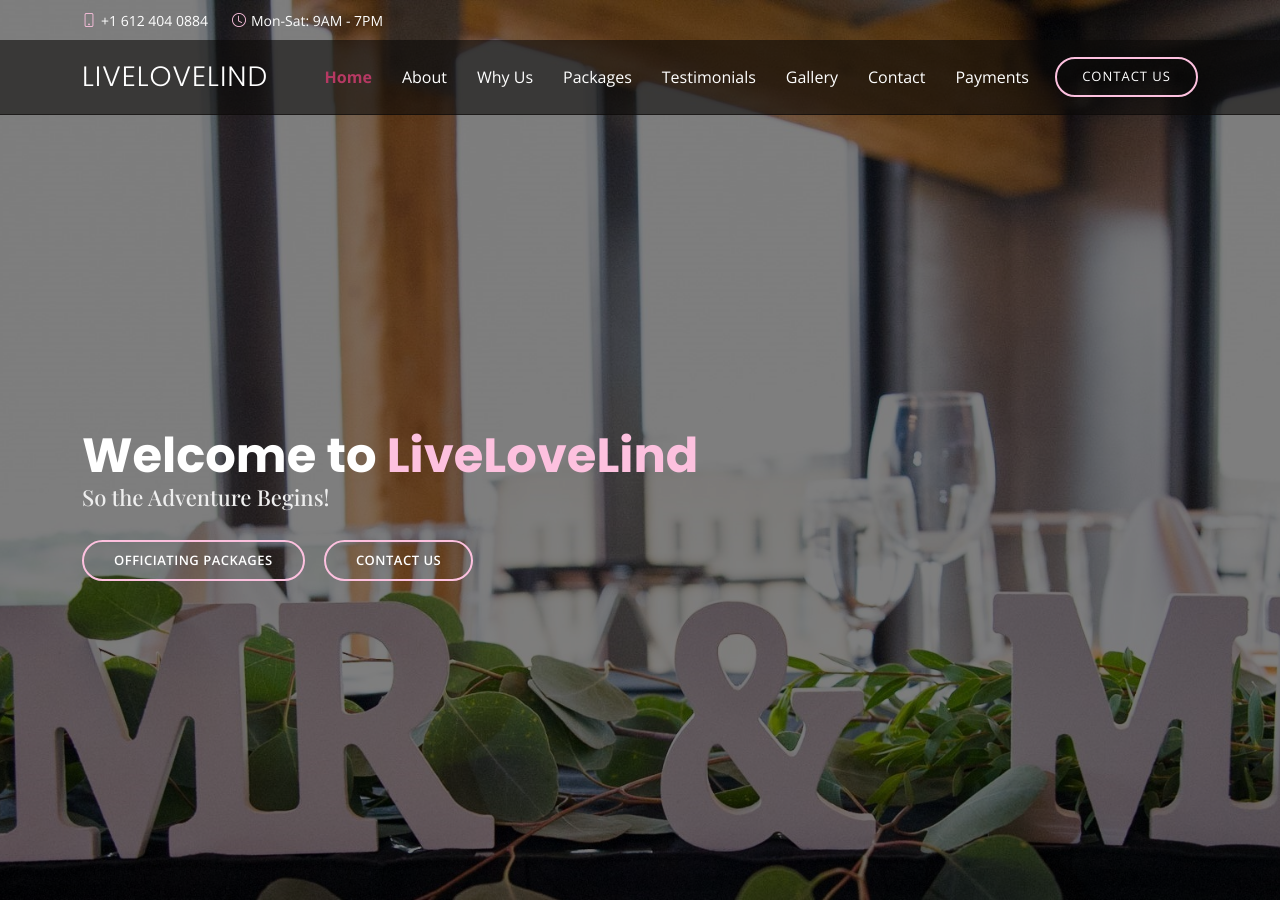
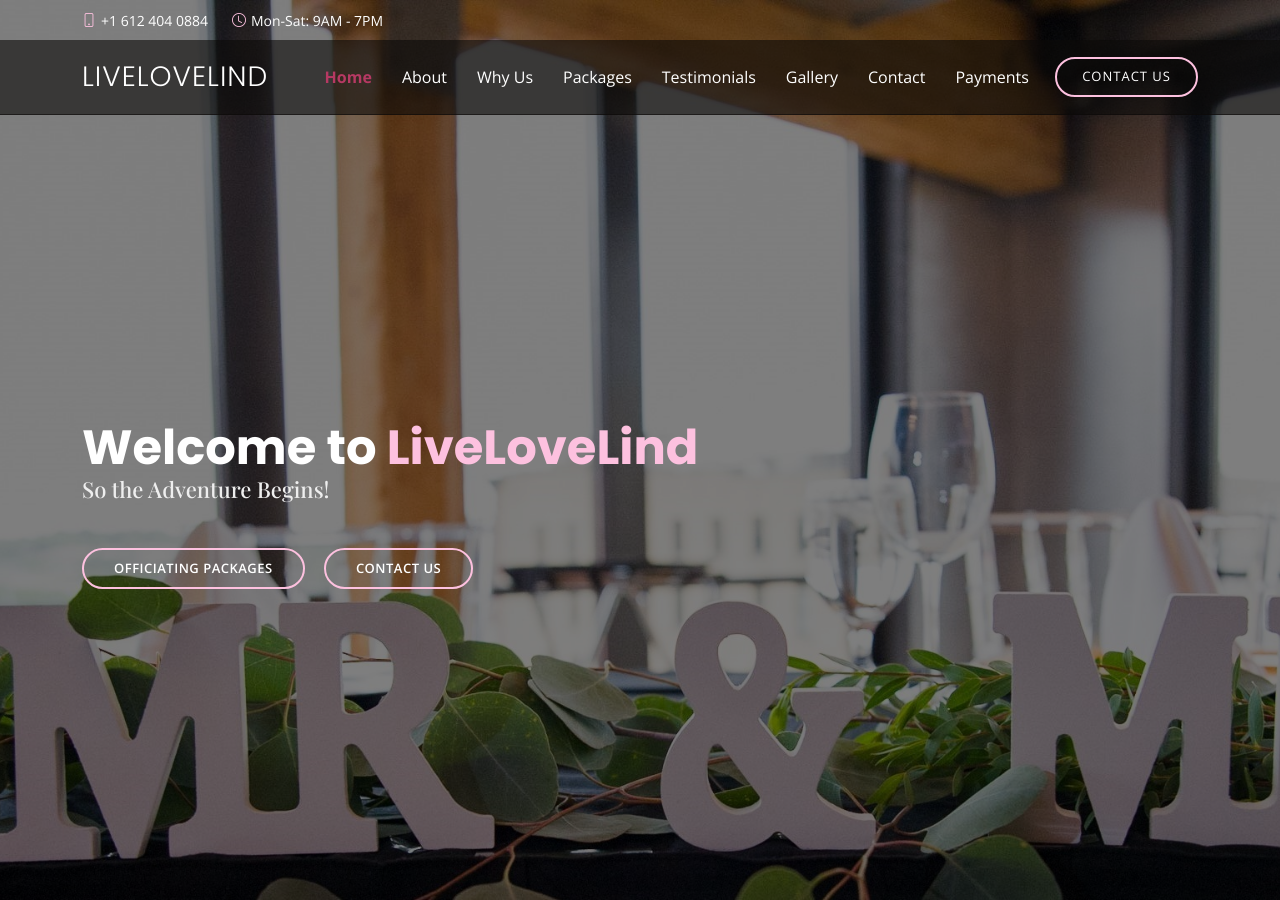
Before and after one commit to LiveLoveLind/LiveLoveLind.github.io, a Jekyll site: the page built from index.md, in a window 1280 px wide and 900 px high. Built offline with Jekyll 4.4.1, drawn with Linux system fonts in a browser that asks for light colours; some web fonts are replaced.

Commit message:
updated gallery link-caption position to be relative for mobile view and updated mt-3 for hero button spacing for mobile view

```diff
--- a/_includes/hero-section.html
+++ b/_includes/hero-section.html
@@ -8,7 +8,7 @@
 
                 <div class="btns">
                     <a href="#specials" class="btn-menu animated fadeInUp scrollto">Officiating Packages</a>
-                    <a href="/contact-us" class="btn-book animated fadeInUp scrollto">Contact Us</a>
+                    <a href="/contact-us" class="btn-book animated fadeInUp scrollto mt-3">Contact Us</a>
                 </div>
             </div>
             <!-- <div class="col-lg-4 d-flex align-items-center justify-content-center position-relative" data-aos="zoom-in"
--- a/assets/css/style.scss
+++ b/assets/css/style.scss
@@ -1395,7 +1395,7 @@
  }
 
  .gallery .gallery-item .BL {
-    position: absolute;
+    position: relative;
     bottom: 1px;
     left: auto;
  }
```
Also changed, not shown: _includes/section-gallery.html (+6 -4 lines).
